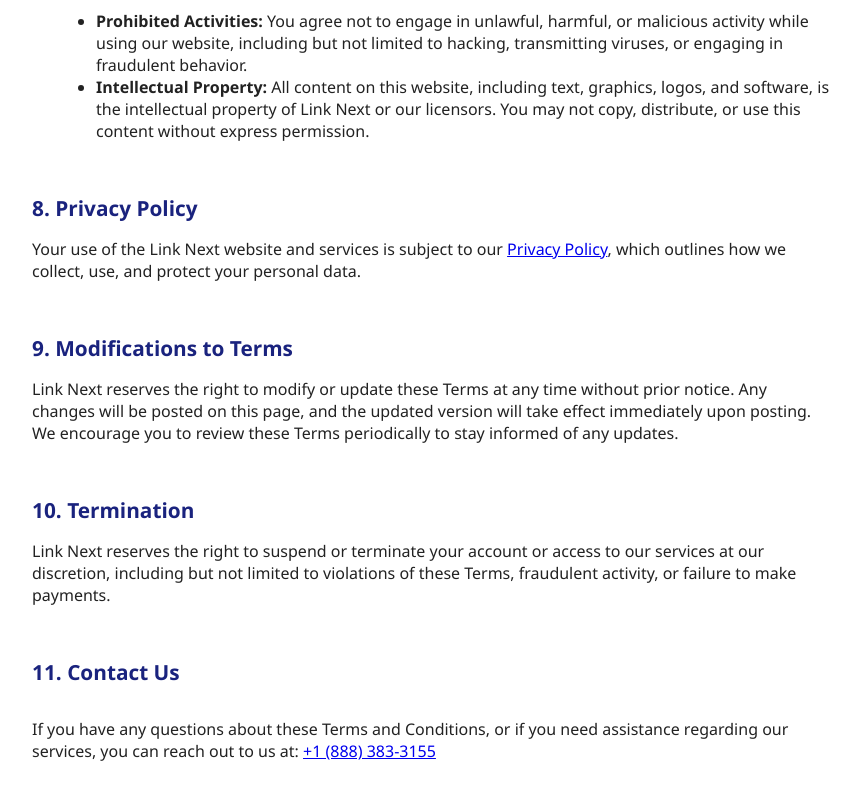
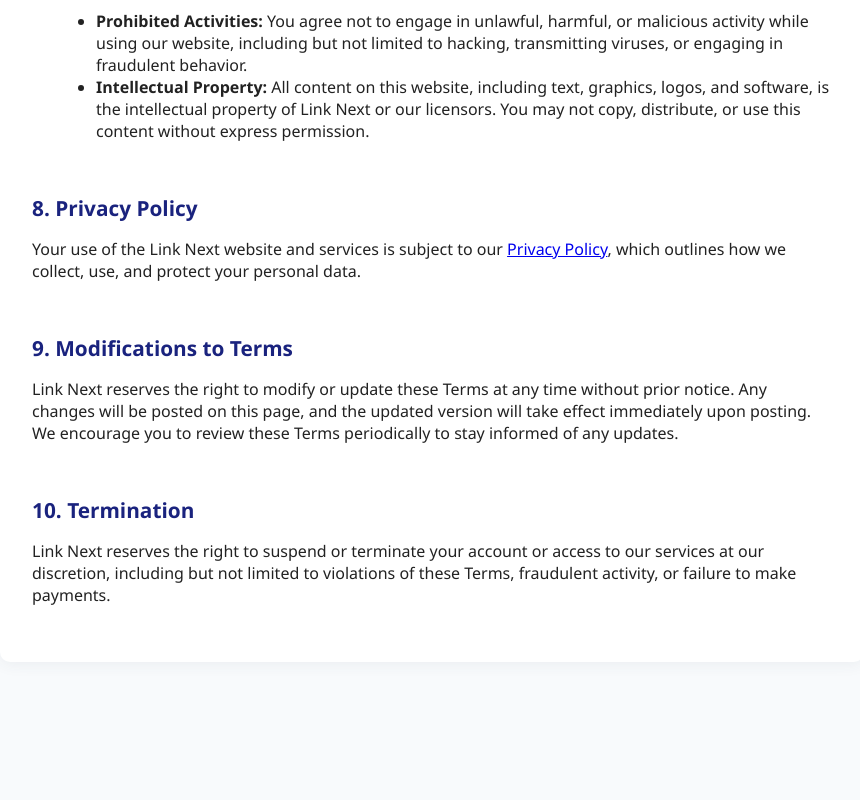
Before and after one commit to protechbpo/protechbpo, a website built with Vite: page Terms-and-conditions.html in a window 1280 px wide. Shown: the part 2039-2839 px from the top of the page, without its empty margins (208-1068 px from the left). After the commit the page ends 2741 px from the top, so only its background shows below. Built offline with nearby package versions, Linux system fonts and the light colour scheme.

Commit message:
Update Terms-and-conditions.html

```diff
--- a/Terms-and-conditions.html
+++ b/Terms-and-conditions.html
@@ -130,8 +130,7 @@
         <h2>10. Termination</h2>
         <p>Link Next reserves the right to suspend or terminate your account or access to our services at our discretion, including but not limited to violations of these Terms, fraudulent activity, or failure to make payments.</p>
 
-        <h2>11. Contact Us</h2>
-        <p class="contact">If you have any questions about these Terms and Conditions, or if you need assistance regarding our services, you can reach out to us at: <a href="tel:+18883833155">+1 (888) 383-3155</a></p>
+
     </main>
 </body>
 </html>
```
